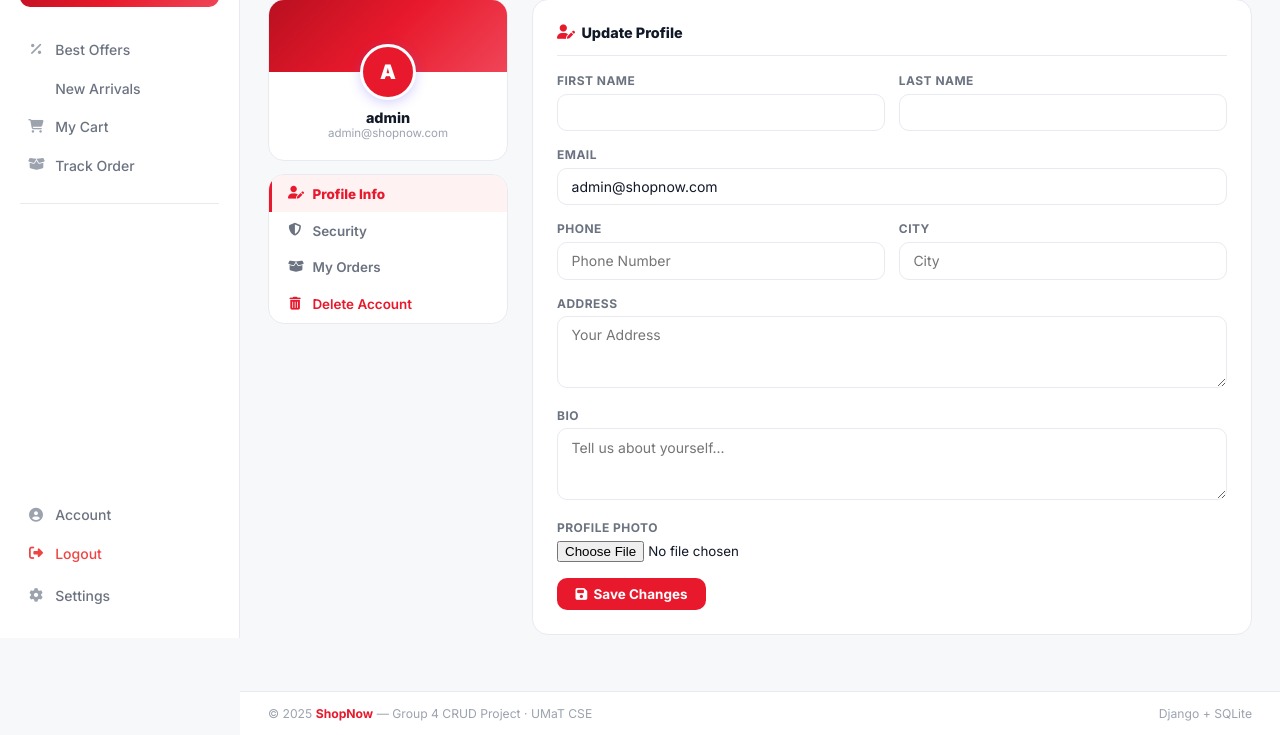
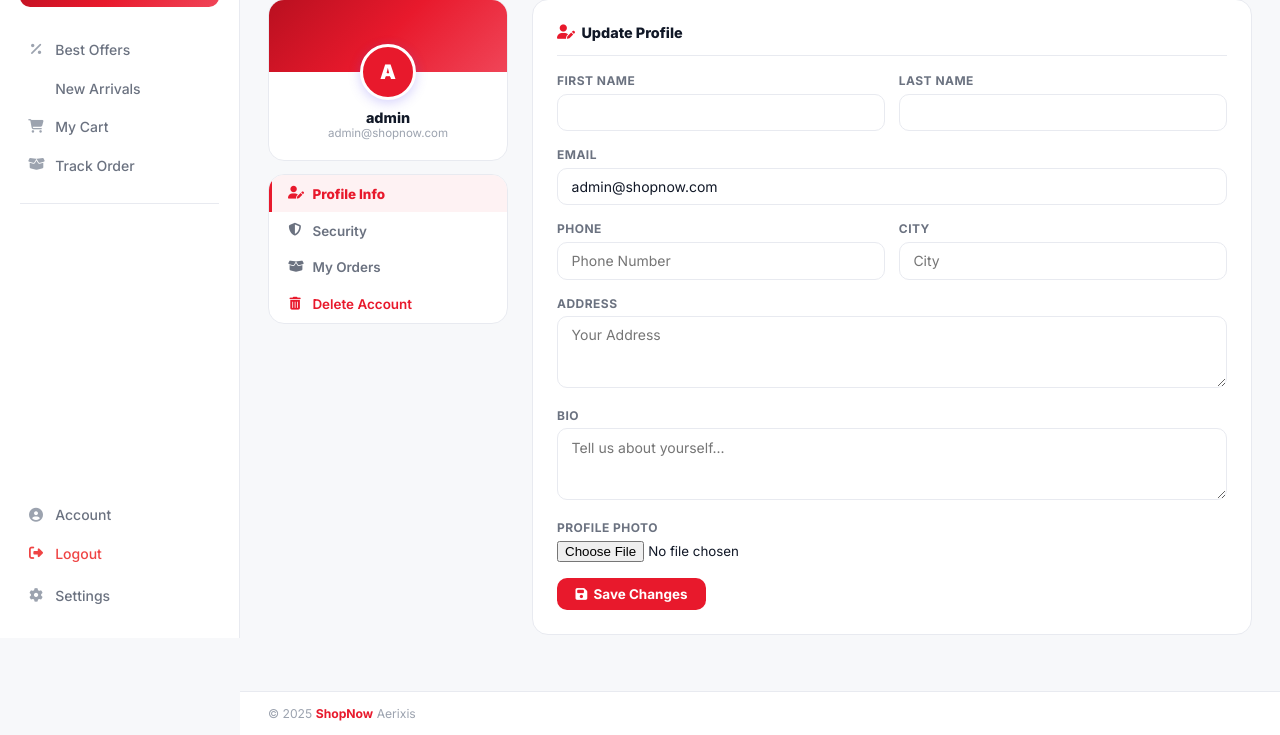
Before and after one commit to anim-michael-asante/Aerixis-ShopNow, a Django app: page /accounts/profile/ in a window 1280 px wide. Shown: the part 162-897 px from the top of the page. Run offline with Django 4.2, Linux system fonts and the light colour scheme; a user stored in the database is signed in; data comes from the database, SQL or seed files in the repository; both versions use the stored data as it was after the commit; data that the repository does not hold is empty.

```diff
--- a/templates/base.html
+++ b/templates/base.html
@@ -493,8 +493,8 @@
     </div>
 
     <footer class="site-footer">
-      <span>© 2025 <strong>ShopNow</strong> — Group 4 CRUD Project · UMaT CSE</span>
-      <span>Django + SQLite</span>
+      <span>© 2025 <strong>ShopNow</strong> Aerixis</span>
+      <span></span>
     </footer>
   </main>
 </div>
```
Also changed, not shown: db.sqlite3.
